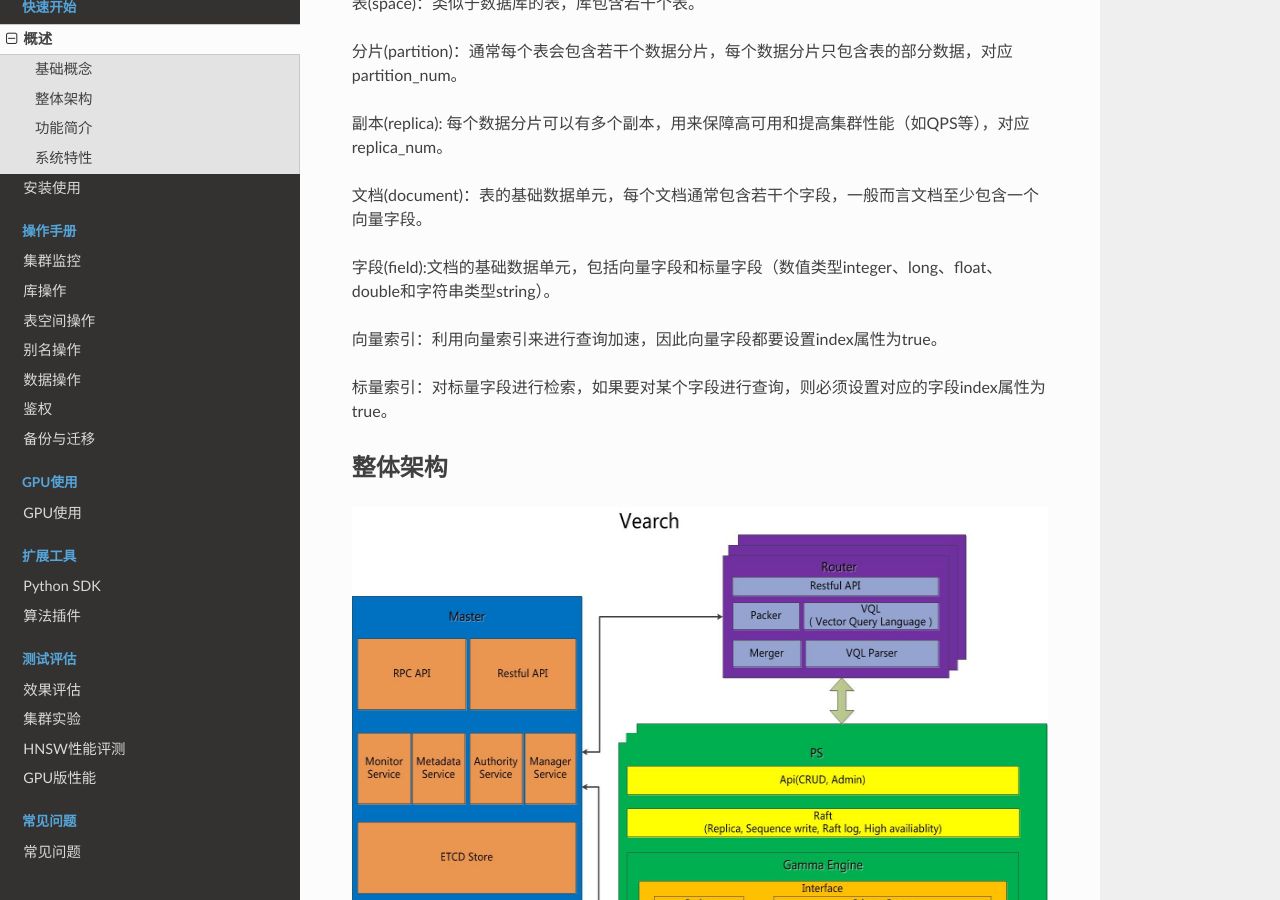
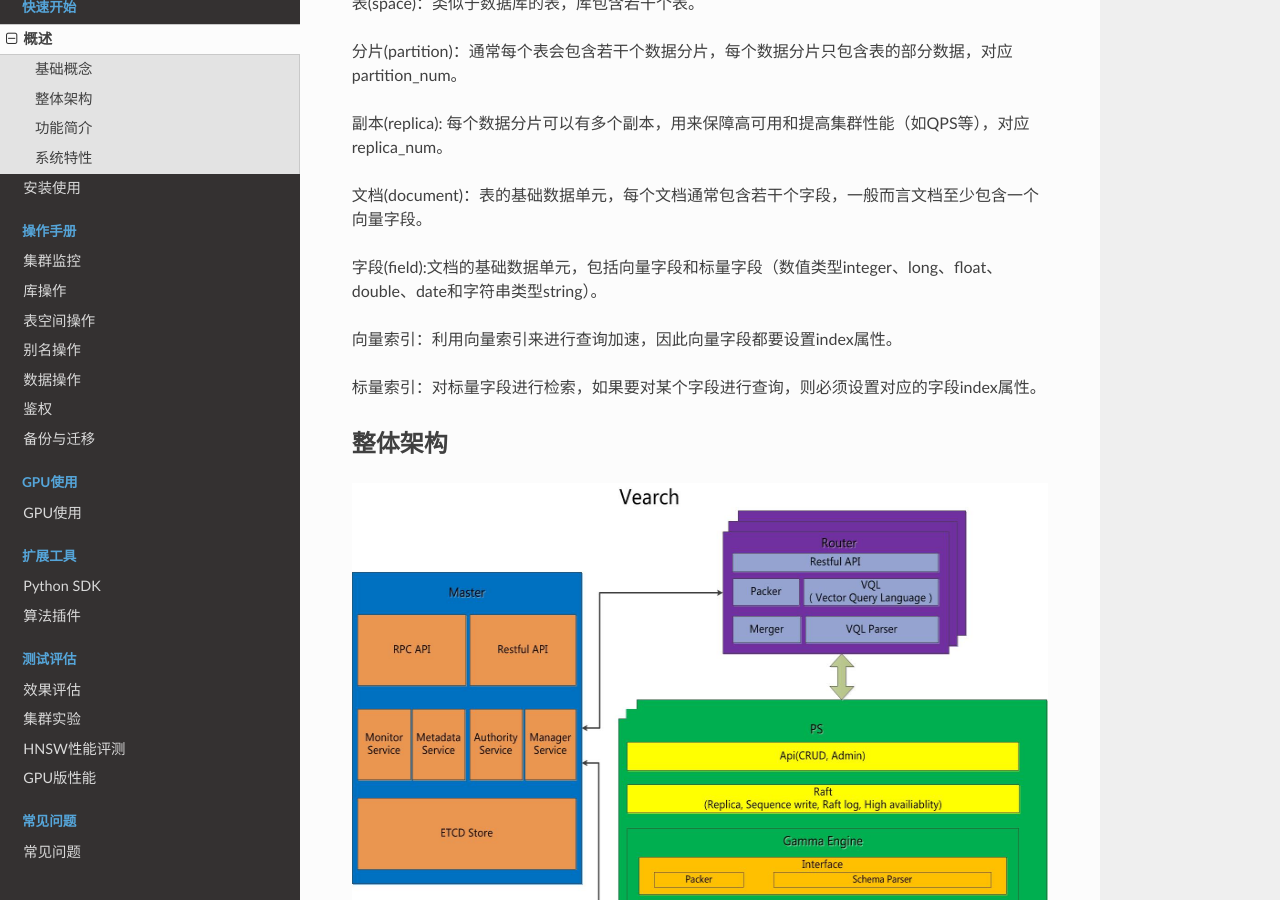
Before and after one commit to vearch/zh_docs, a Sphinx documentation site: the page built from docs/source/overview.rst, in a window 1280 px wide and 900 px high, scrolled down 451 px. Built offline with Sphinx 7.4.7 and the Read the Docs theme 3.1.0, drawn with Linux system fonts in a browser that asks for light colours; pages that are not in the unit, such as notebooks, are missing from menus.

Commit message:
fix: update filed type

```diff
--- a/docs/source/overview.rst
+++ b/docs/source/overview.rst
@@ -19,11 +19,11 @@
 
 文档(document)：表的基础数据单元，每个文档通常包含若干个字段，一般而言文档至少包含一个向量字段。
 
-字段(field):文档的基础数据单元，包括向量字段和标量字段（数值类型integer、long、float、double和字符串类型string）。
+字段(field):文档的基础数据单元，包括向量字段和标量字段（数值类型integer、long、float、double、date和字符串类型string）。
 
-向量索引：利用向量索引来进行查询加速，因此向量字段都要设置index属性为true。
+向量索引：利用向量索引来进行查询加速，因此向量字段都要设置index属性。
 
-标量索引：对标量字段进行检索，如果要对某个字段进行查询，则必须设置对应的字段index属性为true。
+标量索引：对标量字段进行检索，如果要对某个字段进行查询，则必须设置对应的字段index属性。
 
 
 整体架构
--- a/docs/source/use_op/op_space.rst
+++ b/docs/source/use_op/op_space.rst
@@ -304,11 +304,11 @@
 
 fields配置:
 
-1、表空间结构定义字段支持的类型(即type的值)有7种: string(keyword), stringArray, integer,  long,  float, double,  vector。
+1、表空间结构定义字段支持的类型(即type的值)有8种: string(keyword), stringArray, integer,  long,  float, double,  date, vector。
 
 2、string类型或者stringArray字段支持index属性, index定义是否创建索引, 创建索引后支持term过滤。
 
-3、integer, long, float, double类型的字段支持index属性, index设为true创建索引后支持数值范围过滤查询(range)。
+3、integer, long, float, double, date类型的字段支持index属性, index设置创建索引后支持数值范围过滤查询(range)。
 
 4、vector 类型字段为特征字段, 一个表空间中支持多个特征字段, vector类型的字段支持的属性如下:
 
```
